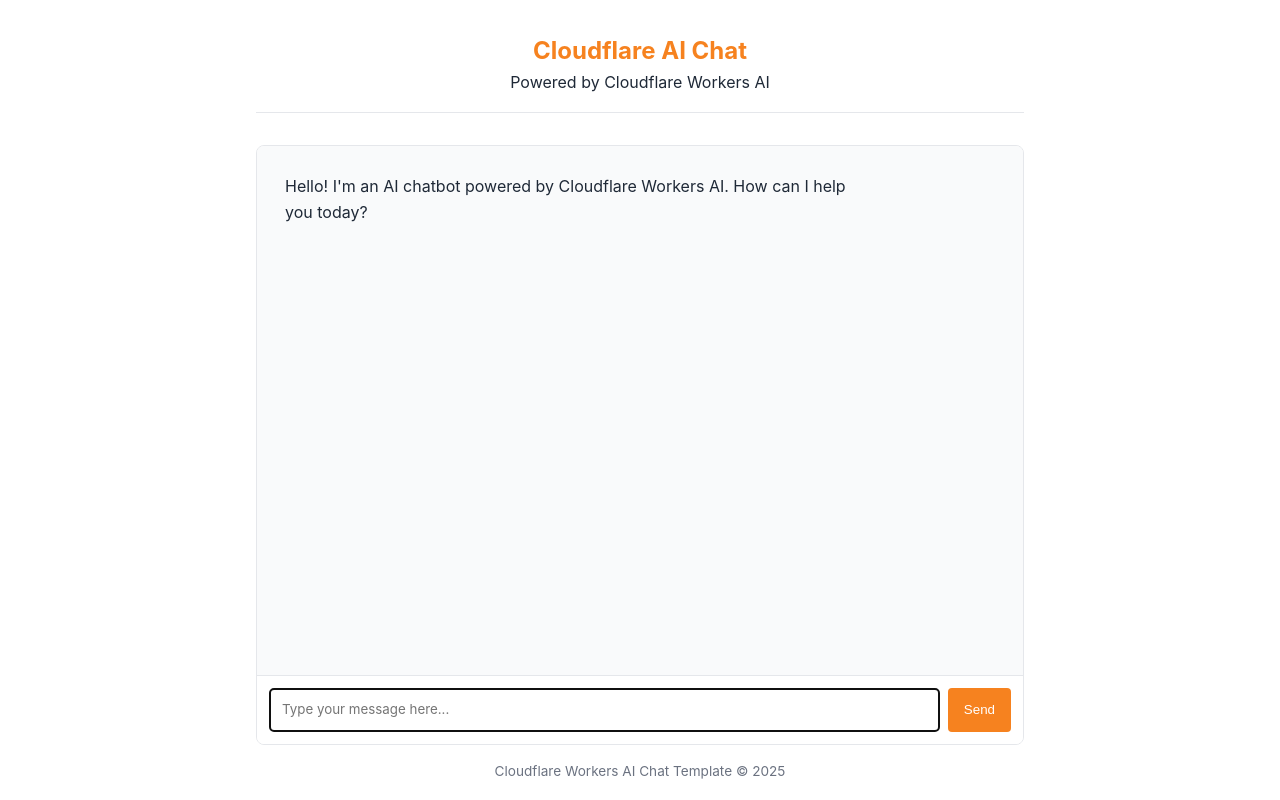
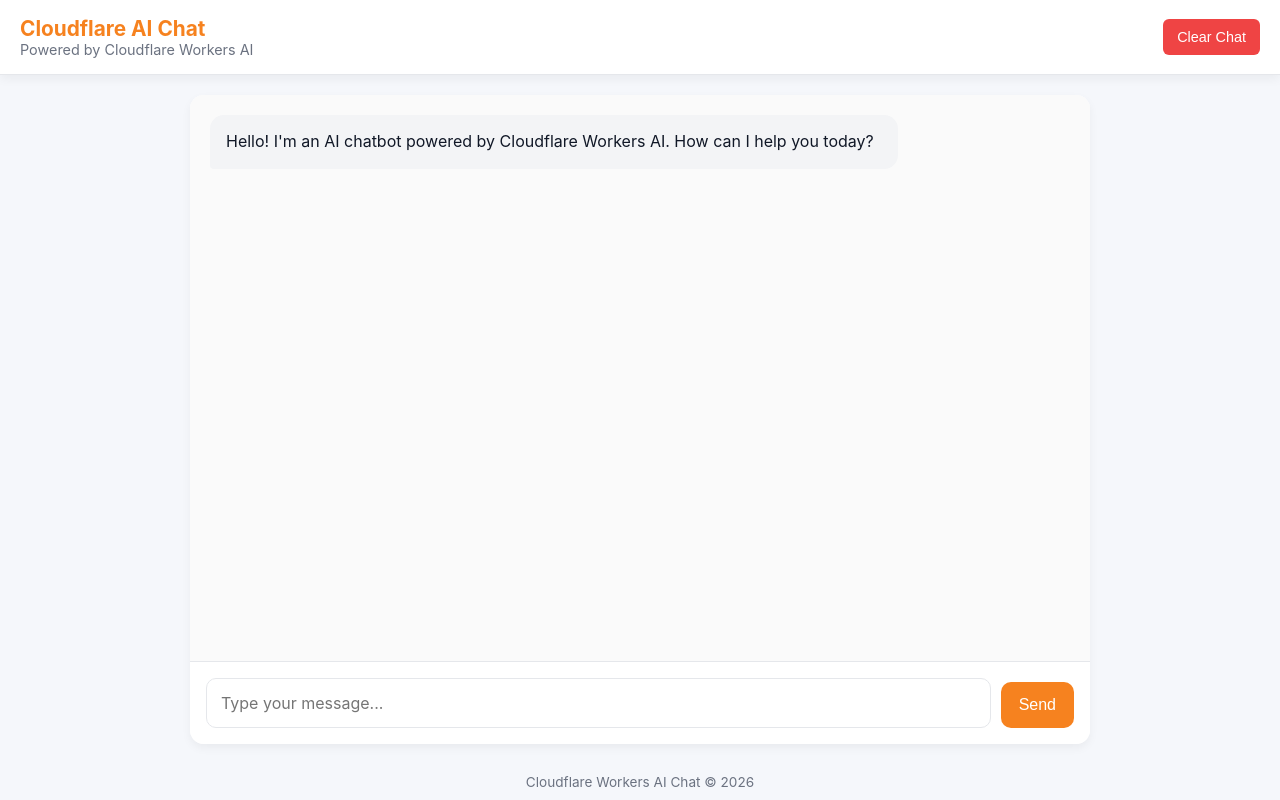
Before and after one commit to zulkha-tariq/llm-chat-app-template2, a website: page public/index.html in a window 1280 px wide. Drawn offline with Linux system fonts and the light colour scheme.

Commit message:
Refactor index.html for improved structure and styling

```diff
--- a/public/index.html
+++ b/public/index.html
@@ -2,18 +2,31 @@
 <html lang="en">
 	<head>
 		<meta charset="UTF-8" />
-		<meta name="viewport" content="width=device-width, initial-scale=1.0" />
-		<title>LLM Chat App</title>
+		<meta
+			name="viewport"
+			content="width=device-width, initial-scale=1.0"
+		/>
+
+		<title>Cloudflare AI Chat</title>
+
 		<style>
 			:root {
 				--primary-color: #f6821f;
 				--primary-hover: #e67e22;
-				--light-bg: #f9fafb;
+
+				--bg-color: #f5f7fb;
+				--chat-bg: #ffffff;
+
 				--border-color: #e5e7eb;
-				--text-color: #1f2937;
-				--text-light: #6b7280;
-				--user-msg-bg: #fff2e6;
-				--assistant-msg-bg: #f3f4f6;
+
+				--text-color: #111827;
+				--light-text: #6b7280;
+
+				--user-bg: #f6821f;
+				--assistant-bg: #f3f4f6;
+
+				--shadow:
+					0 4px 10px rgba(0, 0, 0, 0.05);
 			}
 
 			* {
@@ -24,160 +37,338 @@
 
 			body {
 				font-family:
-					-apple-system, BlinkMacSystemFont, "Segoe UI", Roboto, Oxygen, Ubuntu,
-					Cantarell, sans-serif;
-				line-height: 1.6;
+					Inter,
+					Segoe UI,
+					sans-serif;
+
+				background: var(--bg-color);
+
+				height: 100vh;
+
+				display: flex;
+				flex-direction: column;
+
 				color: var(--text-color);
-				max-width: 800px;
-				margin: 0 auto;
-				padding: 1rem;
 			}
 
+			/* ================= HEADER ================= */
+
 			header {
-				text-align: center;
-				margin-bottom: 2rem;
-				padding: 1rem 0;
-				border-bottom: 1px solid var(--border-color);
+				background: white;
+
+				padding: 16px 20px;
+
+				border-bottom: 1px solid
+					var(--border-color);
+
+				display: flex;
+				align-items: center;
+				justify-content: space-between;
+
+				box-shadow: var(--shadow);
 			}
 
-			h1 {
-				font-size: 1.5rem;
+			header h1 {
+				font-size: 1.3rem;
 				color: var(--primary-color);
 			}
 
-			.chat-container {
+			header p {
+				font-size: 0.9rem;
+				color: var(--light-text);
+			}
+
+			.header-left {
 				display: flex;
 				flex-direction: column;
-				height: calc(100vh - 200px);
-				min-height: 400px;
-				border: 1px solid var(--border-color);
-				border-radius: 8px;
+			}
+
+			.clear-btn {
+				background: #ef4444;
+				color: white;
+
+				border: none;
+
+				padding: 10px 14px;
+
+				border-radius: 6px;
+
+				cursor: pointer;
+
+				font-size: 0.9rem;
+			}
+
+			.clear-btn:hover {
+				background: #dc2626;
+			}
+
+			/* ================= CHAT CONTAINER ================= */
+
+			.chat-container {
+				flex: 1;
+
+				max-width: 900px;
+				width: 100%;
+
+				margin: 20px auto;
+
+				display: flex;
+				flex-direction: column;
+
+				background: var(--chat-bg);
+
+				border-radius: 14px;
+
 				overflow: hidden;
+
+				box-shadow: var(--shadow);
 			}
+
+			/* ================= MESSAGES ================= */
 
 			.chat-messages {
 				flex: 1;
+
+				padding: 20px;
+
 				overflow-y: auto;
-				padding: 1rem;
-				background-color: var(--light-bg);
+
+				background: #fafafa;
 			}
 
 			.message {
-				margin-bottom: 1rem;
-				padding: 0.75rem;
-				border-radius: 8px;
 				max-width: 80%;
+
+				padding: 14px 16px;
+
+				margin-bottom: 16px;
+
+				border-radius: 14px;
+
+				word-wrap: break-word;
+
+				line-height: 1.6;
+
+				animation: fadeIn 0.2s ease;
 			}
 
-			.message p {
-				white-space: pre-line;
-				margin: 0;
-				overflow-wrap: anywhere;
+			.user {
+				margin-left: auto;
+
+				background: var(--user-bg);
+
+				color: white;
+
+				border-bottom-right-radius: 4px;
 			}
 
-			.user-message {
-				background-color: var(--user-msg-bg);
-				align-self: flex-end;
-				margin-left: auto;
+			.assistant {
+				margin-right: auto;
+
+				background: var(--assistant-bg);
+
+				color: var(--text-color);
+
+				border-bottom-left-radius: 4px;
 			}
 
-			.assistant-message {
-				background-color: var(--assistant-msg-bg);
-				align-self: flex-start;
+			/* ================= LINKS ================= */
+
+			.message a {
+				color: #2563eb;
+
+				text-decoration: underline;
+
+				word-break: break-all;
 			}
+
+			.user a {
+				color: #ffffff;
+			}
+
+			/* ================= TYPING ================= */
+
+			.typing-indicator {
+				display: none;
+
+				padding: 10px 20px;
+
+				font-size: 0.9rem;
+
+				color: var(--light-text);
+
+				background: white;
+
+				border-top: 1px solid
+					var(--border-color);
+			}
+
+			/* ================= INPUT ================= */
 
 			.message-input {
 				display: flex;
-				padding: 0.75rem;
-				border-top: 1px solid var(--border-color);
-				background-color: white;
+
+				align-items: flex-end;
+
+				padding: 16px;
+
+				background: white;
+
+				border-top: 1px solid
+					var(--border-color);
+
+				gap: 10px;
 			}
 
 			#user-input {
 				flex: 1;
-				padding: 0.75rem;
-				border: 1px solid var(--border-color);
-				border-radius: 4px;
+
+				padding: 14px;
+
+				border: 1px solid
+					var(--border-color);
+
+				border-radius: 10px;
+
+				font-size: 1rem;
+
 				font-family: inherit;
+
 				resize: none;
-				min-height: 44px;
+
+				outline: none;
+
+				max-height: 160px;
+
+				overflow-y: auto;
+			}
+
+			#user-input:focus {
+				border-color: var(--primary-color);
 			}
 
 			#send-button {
-				margin-left: 0.5rem;
-				padding: 0 1rem;
-				background-color: var(--primary-color);
+				background: var(--primary-color);
+
 				color: white;
+
 				border: none;
-				border-radius: 4px;
+
+				padding: 14px 18px;
+
+				border-radius: 10px;
+
 				cursor: pointer;
-				transition: background-color 0.2s;
+
+				font-size: 1rem;
+
+				transition: 0.2s;
 			}
 
 			#send-button:hover {
-				background-color: var(--primary-hover);
+				background: var(--primary-hover);
 			}
 
 			#send-button:disabled {
-				background-color: var(--text-light);
+				background: gray;
 				cursor: not-allowed;
 			}
 
-			.typing-indicator {
-				display: none;
-				font-style: italic;
-				color: var(--text-light);
-				padding: 1rem;
+			/* ================= FOOTER ================= */
+
+			footer {
+				text-align: center;
+
+				padding: 10px;
+
+				font-size: 0.85rem;
+
+				color: var(--light-text);
 			}
 
-			.typing-indicator.visible {
-				display: block;
+			/* ================= ANIMATION ================= */
+
+			@keyframes fadeIn {
+				from {
+					opacity: 0;
+					transform: translateY(10px);
+				}
+
+				to {
+					opacity: 1;
+					transform: translateY(0);
+				}
 			}
 
-			footer {
-				margin-top: 1rem;
-				text-align: center;
-				font-size: 0.85rem;
-				color: var(--text-light);
+			/* ================= MOBILE ================= */
+
+			@media (max-width: 768px) {
+				.chat-container {
+					margin: 0;
+					border-radius: 0;
+					height: 100vh;
+				}
+
+				.message {
+					max-width: 92%;
+				}
+
+				header {
+					padding: 12px;
+				}
 			}
 		</style>
 	</head>
+
 	<body>
 		<header>
-			<h1>Cloudflare AI Chat</h1>
-			<p>Powered by Cloudflare Workers AI</p>
+			<div class="header-left">
+				<h1>Cloudflare AI Chat</h1>
+				<p>Powered by Cloudflare Workers AI</p>
+			</div>
+
+			<button
+				class="clear-btn"
+				onclick="clearChatHistory()"
+			>
+				Clear Chat
+			</button>
 		</header>
 
 		<div class="chat-container">
-			<div id="chat-messages" class="chat-messages">
-				<div class="message assistant-message">
-					<p>
-						Hello! I'm an LLM chat app powered by Cloudflare Workers AI. How can
-						I help you today?
-					</p>
-				</div>
+			<!-- Messages -->
+			<div
+				id="chat-messages"
+				class="chat-messages"
+			></div>
+
+			<!-- Typing -->
+			<div
+				class="typing-indicator"
+				id="typing-indicator"
+			>
+				🤖 AI is thinking...
 			</div>
 
-			<div class="typing-indicator" id="typing-indicator">
-				AI is thinking...
-			</div>
-
+			<!-- Input -->
 			<div class="message-input">
 				<textarea
 					id="user-input"
-					placeholder="Type your message here..."
+					placeholder="Type your message..."
 					rows="1"
-					autofocus
 				></textarea>
-				<button id="send-button">Send</button>
+
+				<button id="send-button">
+					Send
+				</button>
 			</div>
 		</div>
 
 		<footer>
-			<p>Cloudflare Workers AI Chat Template &copy; 2025</p>
+			Cloudflare Workers AI Chat © 2026
 		</footer>
 
-		<!-- Chat app script -->
+		<!-- Chat Script -->
 		<script src="chat.js"></script>
 	</body>
 </html>
```
